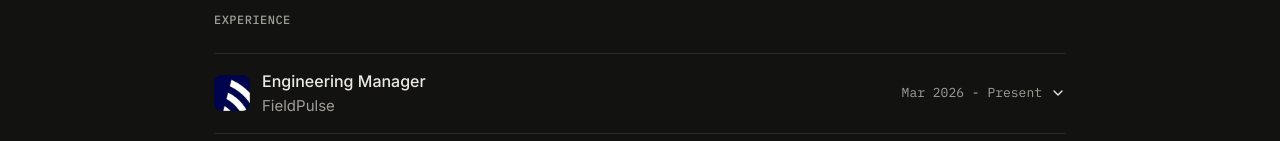
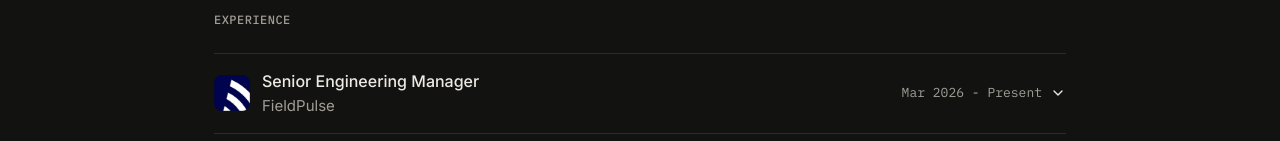
Before and after one commit to bick/website, a Next.js app: page /about in a window 1280 px wide. Shown: the part 659-800 px from the top of the page. Built offline with nearby package versions, Linux system fonts and the light colour scheme; a web font is replaced by a local one.

Commit message:
Update ResumeTable.tsx

```diff
--- a/src/app/about/ResumeTable.tsx
+++ b/src/app/about/ResumeTable.tsx
@@ -21,7 +21,7 @@ function Achievements({ items }: { items: string[] }) {
 export default function ResumeTable() {
   const experience = [
     {
-      title: "Engineering Manager",
+      title: "Senior Engineering Manager",
       company: "FieldPulse",
       logo: "/static/logos/fieldpulse.webp",
       period: "Mar 2026 - Present",
```
